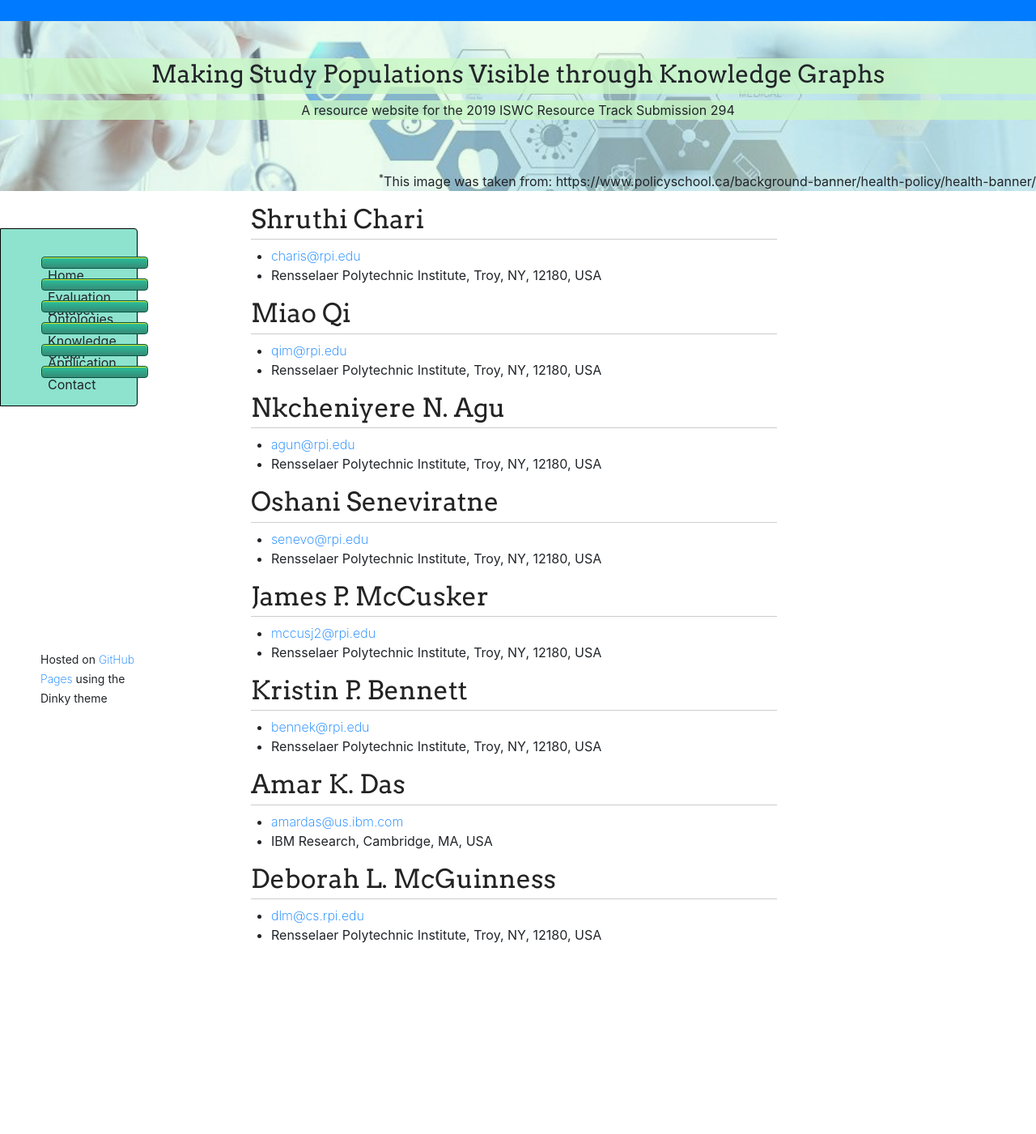
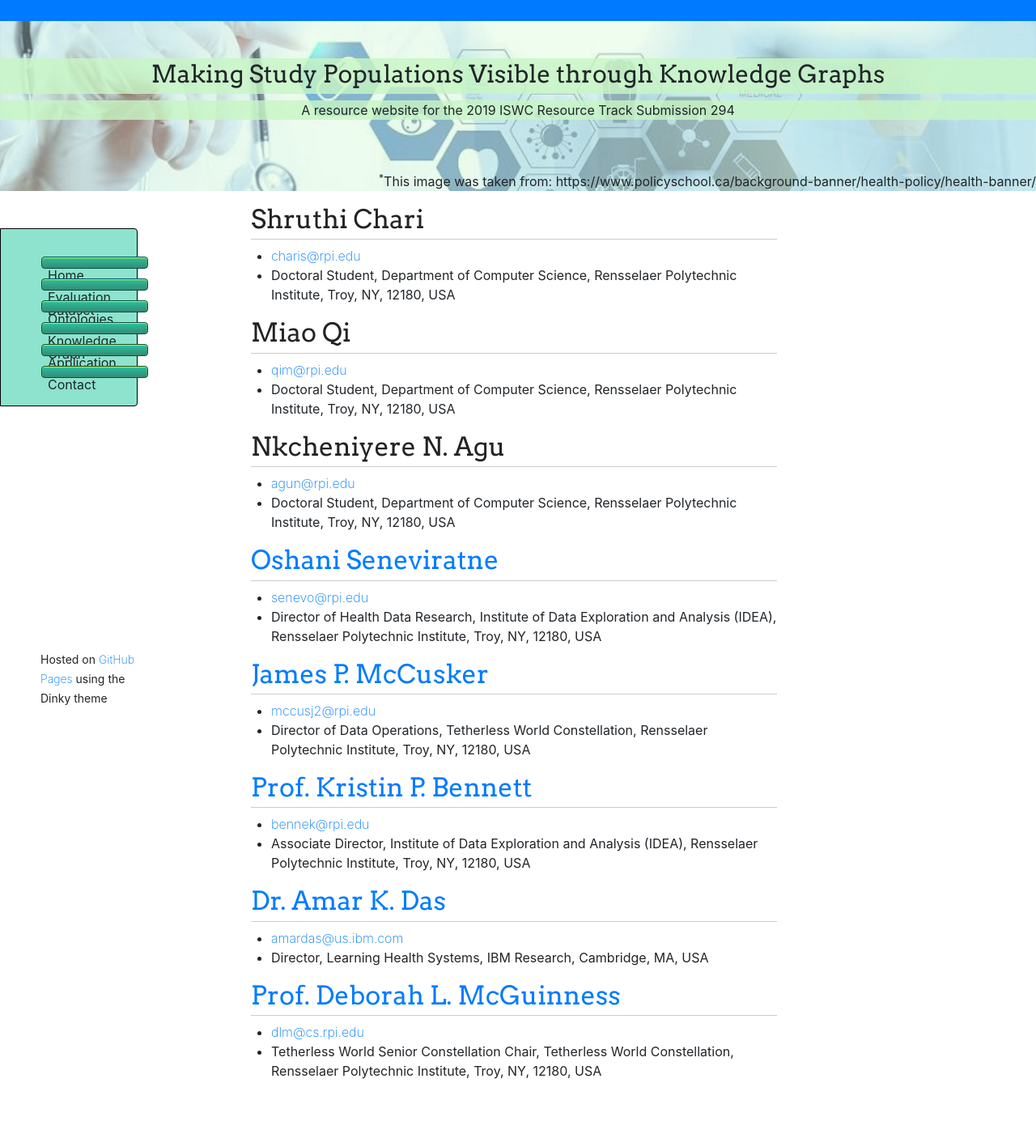
Before and after one commit to tetherless-world/study-cohort-ontology, a Jekyll site: the page built from contact.md, in a window 1280 px wide. Shown: the whole page at 81% size. Built offline with Jekyll 4.4.1, drawn with Linux system fonts in a browser that asks for light colours; nearby versions of some CDN libraries; our own code applies the rules of GitHub Pages for plain Markdown files; library files that are not in the unit come from our copies; before the commit the page ends 1233 px from its top, so only the background shows below that.

Commit message:
Update contact.md

```diff
--- a/contact.md
+++ b/contact.md
@@ -1,31 +1,31 @@
 ## Shruthi Chari
 * [charis@rpi.edu](mailto:charis@rpi.edu)
-* Rensselaer Polytechnic Institute, Troy, NY, 12180, USA
+* Doctoral Student, Department of Computer Science, Rensselaer Polytechnic Institute, Troy, NY, 12180, USA
 
 ## Miao Qi
 * [qim@rpi.edu](mailto:qim@rpi.edu)
-* Rensselaer Polytechnic Institute, Troy, NY, 12180, USA
+* Doctoral Student, Department of Computer Science, Rensselaer Polytechnic Institute, Troy, NY, 12180, USA
 
 ## Nkcheniyere N. Agu
 * [agun@rpi.edu](mailto:agun@rpi.edu)
-* Rensselaer Polytechnic Institute, Troy, NY, 12180, USA
+* Doctoral Student, Department of Computer Science, Rensselaer Polytechnic Institute, Troy, NY, 12180, USA
 
-## Oshani Seneviratne
+## <a href="https://idea.tw.rpi.edu/people/oshani">Oshani Seneviratne</a>
 * [senevo@rpi.edu](mailto:senevo@rpi.edu)
-* Rensselaer Polytechnic Institute, Troy, NY, 12180, USA
+* Director of Health Data Research, Institute of Data Exploration and Analysis (IDEA), Rensselaer Polytechnic Institute, Troy, NY, 12180, USA
 
-## James P. McCusker
+## <a href="https://tw.rpi.edu//web/person/JamesMcCusker">James P. McCusker</a>
 * [mccusj2@rpi.edu](mailto:mccusj2@rpi.edu)
-* Rensselaer Polytechnic Institute, Troy, NY, 12180, USA
+* Director of Data Operations, Tetherless World Constellation, Rensselaer Polytechnic Institute, Troy, NY, 12180, USA
 
-## Kristin P. Bennett
+## <a href="https://homepages.rpi.edu/~bennek/">Prof. Kristin P. Bennett</a>
 * [bennek@rpi.edu](mailto:bennek@rpi.edu)
-* Rensselaer Polytechnic Institute, Troy, NY, 12180, USA
+* Associate Director, Institute of Data Exploration and Analysis (IDEA), Rensselaer Polytechnic Institute, Troy, NY, 12180, USA
 
-## Amar K. Das
+## <a href="https://researcher.watson.ibm.com/researcher/view.php?person=us-amardas">Dr. Amar K. Das</a>
 * [amardas@us.ibm.com](mailto:amardas@us.ibm.com)
-* IBM Research, Cambridge, MA, USA
+* Director, Learning Health Systems, IBM Research, Cambridge, MA, USA
 
-## Deborah L. McGuinness
+## <a href="https://tw.rpi.edu/web/person/deborah_l_mcguinness">Prof. Deborah L. McGuinness</a>
 * [dlm@cs.rpi.edu](mailto:dlm@cs.rpi.edu)
-* Rensselaer Polytechnic Institute, Troy, NY, 12180, USA
+* Tetherless World Senior Constellation Chair, Tetherless World Constellation, Rensselaer Polytechnic Institute, Troy, NY, 12180, USA
```
